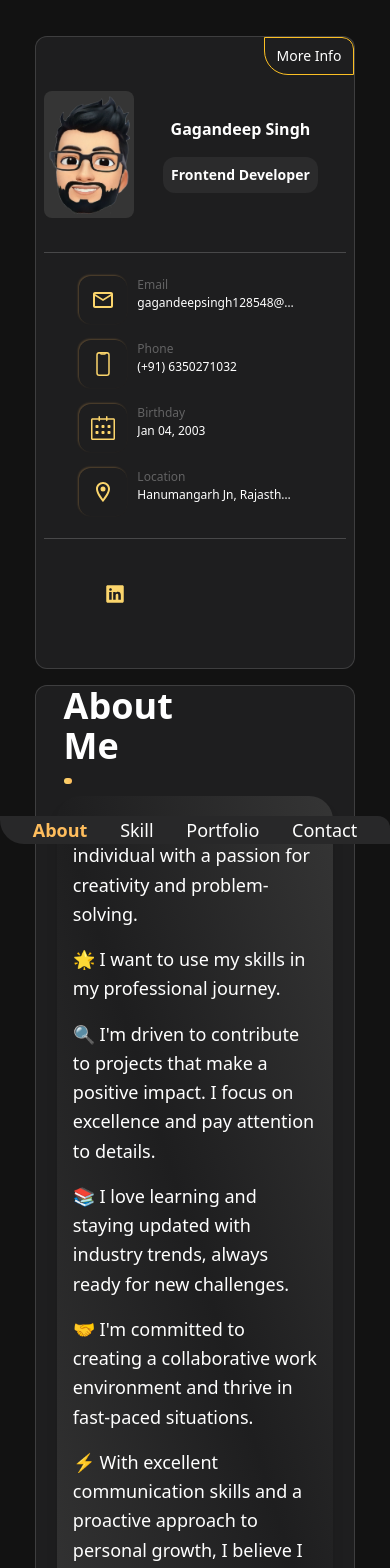
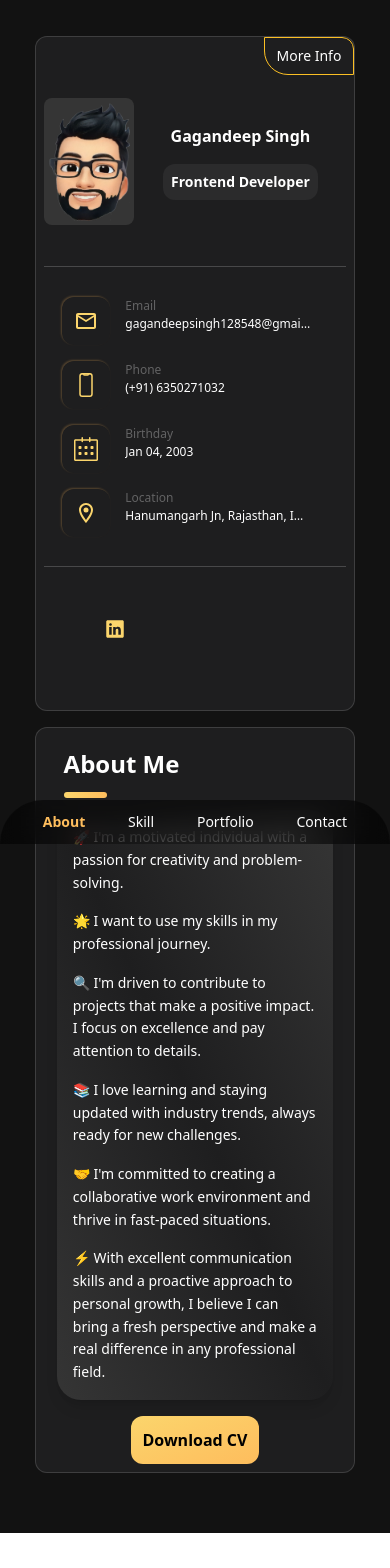
Before and after one commit to gagandeepsingh101/personal-portfolio-v3, a React (Vite) app: page / in a window 390 px wide. Shown: the top 1568 px of the page. After the commit the page ends 1533 px from the top, so only its background shows below. Built offline with nearby package versions, Linux system fonts and the light colour scheme; some icons are missing.

Commit message:
make reponsive portfolio

```diff
--- a/src/App.tsx
+++ b/src/App.tsx
@@ -4,9 +4,9 @@ import Header from "./components/Header"
 function App() {
 
   return (
-    <div className="h-fit w-screen bg-darkBlack p-5 text-white flex flex-col overflow-y-scroll  justify-evenly items-center lg:overflow-hidden lg:flex-row lg:h-screen">
+    <div className="h-fit w-screen bg-darkBlack p-5 text-white flex flex-col overflow-y-scroll overflow-x-hidden  justify-evenly items-center  lg:overflow-hidden lg:flex-row lg:h-screen">
       <SideProfile />
-      <div className=" w-11/12 h-[100%] bg-lightBlack border border-[#ffffff24] rounded-xl lg:h-full lg:w-9/12">
+      <div className=" w-11/12 h-[100%] bg-lightBlack border border-[#ffffff24] rounded-xl mb-10 lg:mb-0 lg:h-full lg:w-9/12">
         <Header />
         <Outlet />
       </div>
--- a/src/components/CircularProgressBar.tsx
+++ b/src/components/CircularProgressBar.tsx
@@ -4,8 +4,8 @@ import 'react-circular-progressbar/dist/styles.css';
 import { Tooltip } from 'react-tooltip';
 const CircularProgress: React.FC<{ percentage: number, icon: ReactElement ,iconName:string }> = ({ percentage, icon,iconName }) => {
     return (
-        <div data-tooltip-id={`tooltip-${iconName}`} className=" relative w-fit h-fit mx-6 my-5">
-            <CircularProgressbar value={percentage} className='w-24 h-24 ring-darkBlack' styles={buildStyles({
+        <div data-tooltip-id={`tooltip-${iconName}`} className=" relative w-fit h-fit mx-[7px] md:mx-[9px] my-3 lg:mx-6 lg:my-5">
+            <CircularProgressbar value={percentage} className=' h-16 w-16 ring-darkBlack md:h-20 md:w-20 lg:w-24 lg:h-24' styles={buildStyles({
                 rotation: 0.25,
                 strokeLinecap: 'butt',
                 textSize: '16px',
@@ -14,7 +14,7 @@ const CircularProgress: React.FC<{ percentage: number, icon: ReactElement ,iconN
                 trailColor: '#121212',
             })} />
             {icon}
-            <h1 className='w-full text-center mt-2'>{iconName}</h1>
+            <h1 className='text-[10px] w-full text-center mt-2 md:text-base'>{iconName}</h1>
             <Tooltip id={`tooltip-${iconName}`} className='text-lightOrange backdrop-blur-md' place='bottom' content={percentage+"%"}/>
         </div>
     );
--- a/src/components/Header.tsx
+++ b/src/components/Header.tsx
@@ -2,19 +2,18 @@ import React from 'react'
 import { Link, useLocation } from 'react-router-dom'
 const Header: React.FC = () => {
   const { pathname } = useLocation();
-  console.log(pathname);
   return (
     <div className=' w-full h-[12%] flex justify-between'>
-      <div className='w-4/12 h-full text-left px-7 flex flex-col gap-3 justify-end pb-1 font-semibold'>
-        <p className='text-4xl'>
-          {pathname==="/" && "About Me"}
-          {pathname==="/skill" && "Skill"}
-          {pathname==="/portfolio" && "Portfolio"}
-          {pathname==="/contact" && "Contact"}
+      <div className='w-full lg:w-4/12 h-full text-left px-7 py-5 flex flex-col gap-3 justify-end pb-1 font-semibold'>
+        <p className='text-2xl  md:text-3xl lg:text-4xl'>
+          {pathname === "/" && "About Me"}
+          {pathname === "/skill" && "Skill"}
+          {pathname === "/portfolio" && "Portfolio"}
+          {pathname === "/contact" && "Contact"}
         </p>
-        <div className='h-[6px] w-1/6 bg-gradient-to-r from-lightYellow to-lightOrange rounded-full'></div>
+        <div className='h-[6px] w-2/12  bg-gradient-to-r from-lightYellow to-lightOrange rounded-full md:w-1/12 lg:w-1/6'></div>
       </div>
-      <div className=' absolute left-0 bottom-0 w-full  bg-darkGrayShade2  text-lg float-right  rounded-tr-xl rounded-bl-3xl flex justify-evenly items-center lg:w-6/12 lg:h-3/4'>
+      <div className=' z-50 rounded-tr-full rounded-tl-full fixed bg-[#00000088] backdrop-blur-md py-3 left-0 bottom-0 w-full text-sm float-right rounded-bl-3xl flex justify-evenly items-center md:text-lg lg:bg-darkGrayShade2 lg:relative lg:w-6/12 lg:h-3/4 lg:rounded-tr-xl lg:rounded-tl-none lg:rounded-br-xl'>
         <Link to={"/"} className={'hover:text-[#ffffff4e] ' + (pathname === '/' && "text-lightOrange font-bold hover:text-lightOrange")} >About</Link>
         <Link to={"/skill"} className={'hover:text-[#ffffff4e] ' + (pathname === '/skill' && "text-lightOrange font-bold hover:text-lightOrange")}>Skill</Link>
         <Link to={"/portfolio"} className={'hover:text-[#ffffff4e] ' + (pathname === '/portfolio' && "text-lightOrange font-bold hover:text-lightOrange")}>Portfolio</Link>
--- a/src/components/ProjectItem.tsx
+++ b/src/components/ProjectItem.tsx
@@ -5,8 +5,8 @@ import { PiGithubLogoFill } from "react-icons/pi";
 
 const ProjectItem: React.FC<{ projectImg: string; projectName: string, gitHubLink: string, liveLink: string }> = ({ projectImg, projectName, gitHubLink, liveLink }) => {
     return (
-        <div className='w-[30%] h-[40%] relative'>
-            <div className='w-full h-4/5 rounded-3xl bg-[#0000006c] relative overflow-hidden group '>
+        <div className=' w-5/6 my-3 overflow-hidden relative md:w-[45%] md:my-6 md:h-[100%] lg:w-[30%] lg:h-[40%]'>
+            <div className='w-full h-4/5  bg-[#0000006c] relative overflow-hidden group rounded-lg md:rounded-xl lg:rounded-3xl '>
                 <img
                     src={projectImg}
                     alt={projectName}
--- a/src/pages/About.tsx
+++ b/src/pages/About.tsx
@@ -4,22 +4,22 @@ const About: React.FC = () => {
   return (
     <div className='w-11/12 mx-auto h-[86%]  p-2 flex flex-col gap-4 justify-center items-center '>
       <div className='w-full h-4/5 p-4 rounded-3xl flex flex-col gap-4 justify-center  bg-gradient-to-tr from-lightGray via-lightBlack to-lightGray text-white  shadow-lg'>
-        <p className='text-lg leading-relaxed'>
+        <p className='text-sm leading-relaxed md:text-md lg:text-lg'>
           🚀 I'm a motivated individual with a passion for creativity and problem-solving.
         </p>
-        <p className='text-lg leading-relaxed'>
+        <p className='text-sm leading-relaxed md:text-md lg:text-lg'>
           🌟 I want to use my skills in my professional journey.
         </p>
-        <p className='text-lg leading-relaxed'>
+        <p className='text-sm leading-relaxed md:text-md lg:text-lg'>
           🔍 I'm driven to contribute to projects that make a positive impact. I focus on excellence and pay attention to details.
         </p>
-        <p className='text-lg leading-relaxed'>
+        <p className='text-sm leading-relaxed md:text-md lg:text-lg'>
           📚 I love learning and staying updated with industry trends, always ready for new challenges.
         </p>
-        <p className='text-lg leading-relaxed'>
+        <p className='text-sm leading-relaxed md:text-md lg:text-lg'>
           🤝 I'm committed to creating a collaborative work environment and thrive in fast-paced situations.
         </p>
-        <p className='text-lg leading-relaxed'>
+        <p className='text-sm leading-relaxed md:text-md lg:text-lg'>
           ⚡ With excellent communication skills and a proactive approach to personal growth, I believe I can bring a fresh perspective and make a real difference in any professional field.
         </p>
       </div>
--- a/src/pages/Portfolio.tsx
+++ b/src/pages/Portfolio.tsx
@@ -18,8 +18,8 @@ const projectItemArray: Array<{ projectImg: string, projectName: string, gitHubL
 const Portfolio: React.FC = () => {
   return (
     <div className='w-full h-[86%] flex justify-evenly items-center flex-wrap py-2'>
-      {projectItemArray.map((item) => (
-        <ProjectItem projectImg={item.projectImg} projectName={item.projectName} gitHubLink={item.gitHubLink} liveLink={item.liveLink} />
+      {projectItemArray.map((item,index) => (
+        <ProjectItem key={index} projectImg={item.projectImg} projectName={item.projectName} gitHubLink={item.gitHubLink} liveLink={item.liveLink} />
       ))}
     </div>
   )
--- a/src/pages/Skill.tsx
+++ b/src/pages/Skill.tsx
@@ -9,7 +9,7 @@ import { SiMongodb, SiNetlify, SiRender, SiTailwindcss } from "react-icons/si";
 import { TbBrandNextjs, TbBrandRedux, TbBrandTypescript, TbBrandVscode } from "react-icons/tb";
 import CircularProgress from '../components/CircularProgressBar';
 
-const skillIconStyle: string = "text-lightOrange w-12 h-12 absolute top-1/2 left-1/2 -translate-x-1/2 -translate-y-3/4";
+const skillIconStyle: string = " w-6 h-6 text-lightOrange  absolute top-1/2 left-1/2 -translate-x-1/2 -translate-y-[100%] md:w-8 md:h-8  lg:-translate-y-3/4 lg:w-12 lg:h-12";
 const skillIconArrays: Array<{ percentage: number, icon: ReactElement, iconName: string }> = [
   { percentage: 95, icon: <FaHtml5 className={skillIconStyle} />, iconName: "HTML 5" },
   { percentage: 95, icon: <FaCss3 className={skillIconStyle} />, iconName: "CSS 3" },
@@ -35,14 +35,14 @@ const Skill: React.FC = () => {
     <div className='w-full h-[86%] flex flex-col px-6 py-3' >
       <h2 className='text-2xl font-bold'>Frameworks and library</h2>
       <div className='flex justify-evenly flex-wrap p-1 mx-auto w-5/6 h-fit '>
-        {skillIconArrays.map(skill => (
-          <CircularProgress percentage={skill.percentage} icon={skill.icon} iconName={skill.iconName} ></CircularProgress>
+        {skillIconArrays.map((skill,index) => (
+          <CircularProgress key={index} percentage={skill.percentage} icon={skill.icon} iconName={skill.iconName} ></CircularProgress>
         ))}
       </div>
       <h2 className='text-2xl font-bold'>Developer Tools</h2>
       <div className='flex flex-wrap justify-evenly w-5/6 mx-auto h-fit p-1'>
-        {toolsconArrays.map(tool => (
-          <CircularProgress percentage={tool.percentage} icon={tool.icon} iconName={tool.iconName} ></CircularProgress>
+        {toolsconArrays.map((tool,index) => (
+          <CircularProgress key={index} percentage={tool.percentage} icon={tool.icon} iconName={tool.iconName} ></CircularProgress>
         ))}
       </div>
     </div>
```
Also changed, not shown: src/components/SideProfile.tsx (+16 -8 lines), src/pages/Contact.tsx (+6 -6 lines), 1 other file (tests, documents, lock files or other folders).
